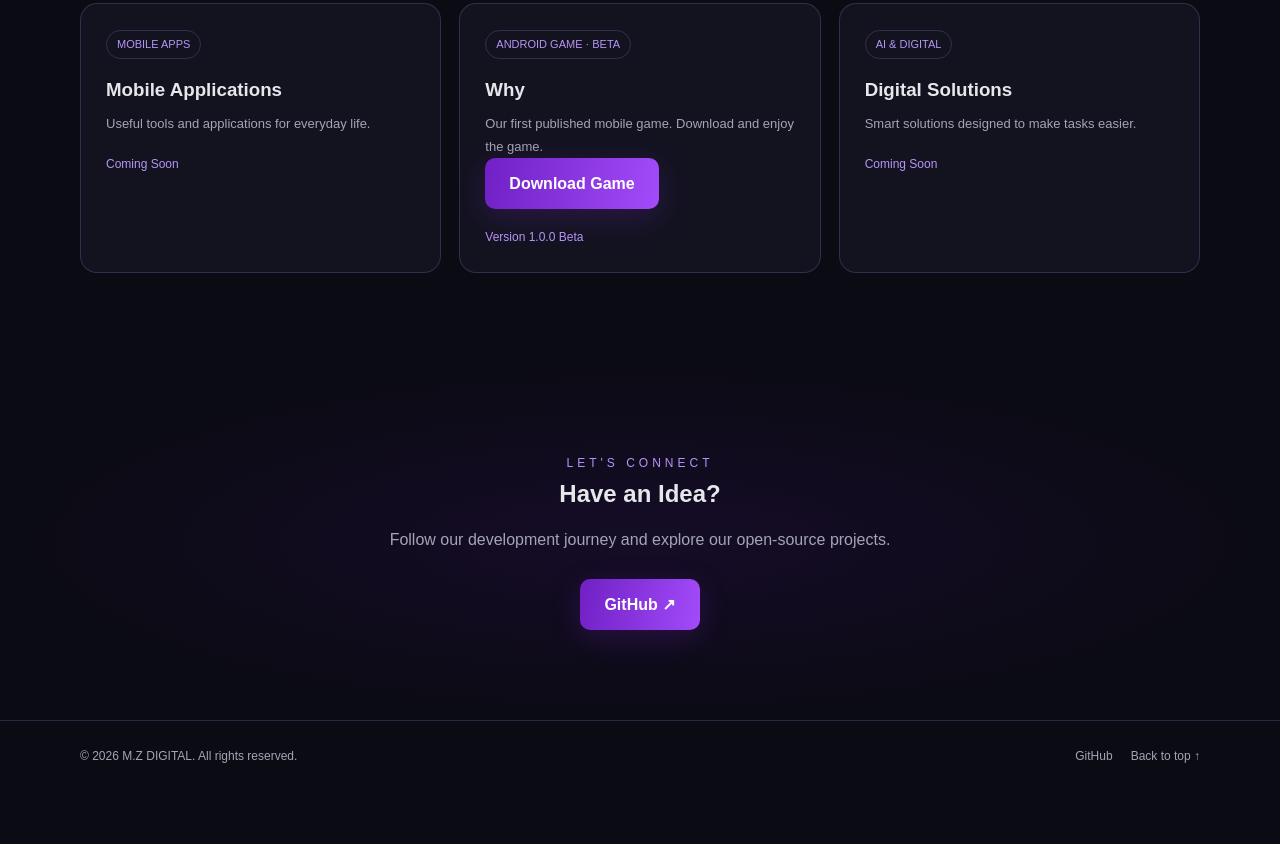
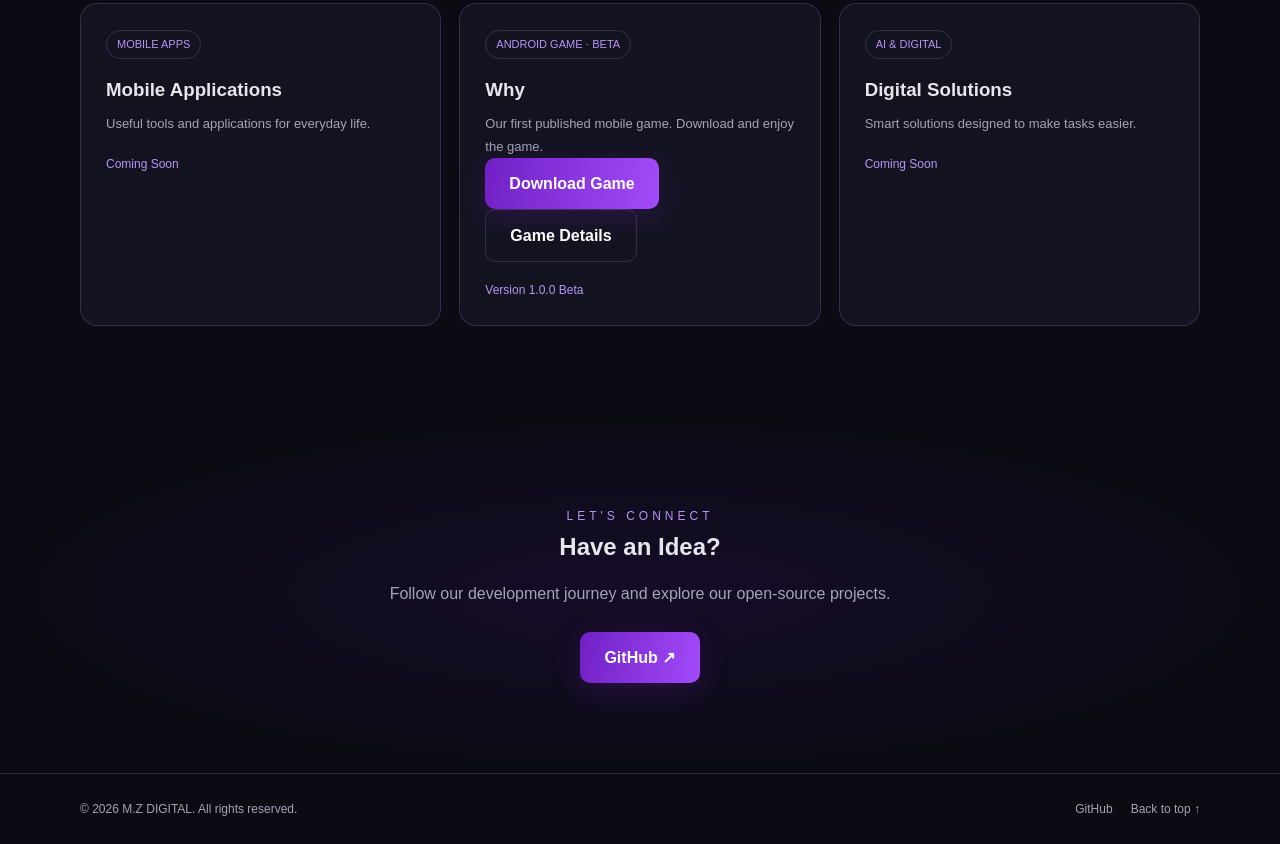
Before and after one commit to muktdabdr/MZ-DIGITAL, a plain HTML site: page index.html in a window 1280 px wide. Shown: the part 2127-2971 px from the top of the page. Before the commit the page ends 2918 px from the top, so only its background shows below. Drawn offline with Linux system fonts and the light colour scheme.

Commit message:
Update index.html

```diff
--- a/index.html
+++ b/index.html
@@ -344,6 +344,11 @@ footer{
      target="_blank" rel="noopener"
      data-en="Download Game" data-ar="تحميل اللعبة">
      Download Game
+  <a class="btn btn-secondary"
+   href="why.html"
+   data-en="Game Details"
+   data-ar="تفاصيل اللعبة">
+   Game Details
   </a>
   <div class="project-status"
        data-en="Version 1.0.0 Beta"
```
